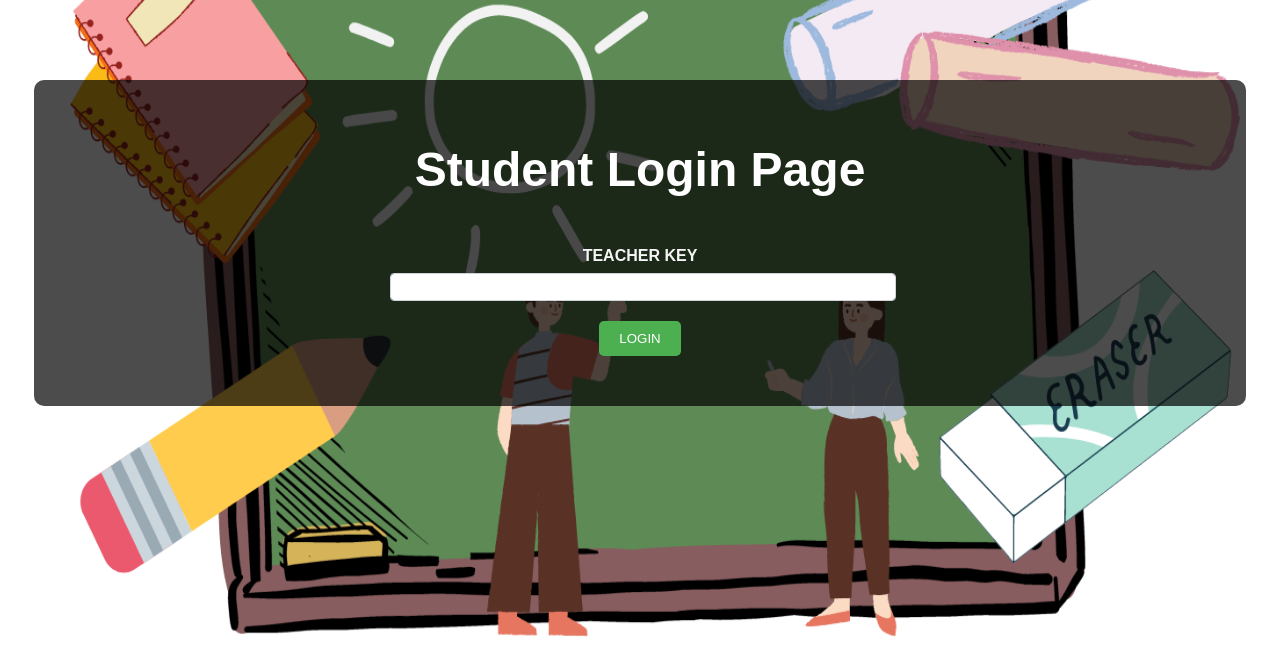
After one commit to Accerly13/PicDentify, a Django app: page /studentlogin/ in a window 1280 px wide. The commit adds this page. Shown: the top 646 px of the page. Run offline with Django 4.2, Linux system fonts and the light colour scheme.

Commit message:
edit student dashboard and add student login page

```diff
--- a/pages/urls.py
+++ b/pages/urls.py
@@ -15,4 +15,5 @@ urlpatterns = [
     path('try/', views.TryView.as_view(), name='try'),
     path('logout_view/', views.logout_view, name='logout_view'),
     path('logout_view', views.logout_view, name='logout_view'),
+    path('studentlogin/', views.StudentLogin.as_view(), name='studentlogin'),
 ]
--- a/pages/views.py
+++ b/pages/views.py
@@ -108,3 +108,6 @@ class StudentDashboard(TemplateView):
 
 class StudentActivity(TemplateView):
     template_name = 'studentActivity.html'
+
+class StudentLogin(TemplateView):
+    template_name = 'studentLogin.html'
--- /dev/null
+++ b/templates/studentLogin.html
@@ -0,0 +1,171 @@
+<!DOCTYPE html>
+<html>
+<head>
+    {% load static %}
+	<title>Teacher Login Page</title>
+	<meta name="viewport" content="width=device-width, initial-scale=1.0">
+	<link rel="stylesheet" type="text/css" href="style.css">
+	<script src="https://unpkg.com/sweetalert/dist/sweetalert.min.js"></script>
+
+</head>
+<body>
+		<div class="container">
+			<h1 class="move-in">Student Login Page</h1>
+			<form id="admin_key_submit">
+				<div style="color: whitesmoke; text-align: center;" class="form-group">
+				  <label>TEACHER KEY</label>
+				  <input type="text" id="" name="admin_key" required>
+				</div>
+				<div class="form-group" style="text-align: center;">
+				  <input type="submit" value="LOGIN">
+				</div>
+			  </form>
+		</div>
+</body>
+</html>
+
+<style>
+.move-in {
+  position: relative;
+  animation: moveIn 1s ease-in-out forwards;
+}
+
+@keyframes moveIn {
+  from {
+    top: -50px;
+    opacity: 0;
+  }
+  to {
+    top: 0;
+    opacity: 1;
+  }
+}
+
+body {
+  background-image: url("{% static 'img/classroom.png' %}");
+  background-size: 1200px 800px; /* Replace with the pixel values that work for you */
+  background-position: center center;
+  background-repeat: no-repeat;
+  font-family: Arial, sans-serif;
+  color: #fff;
+  margin: 0;
+  padding: 0;
+}
+
+@media only screen and (max-width: 600px) {
+  /* Adjust background image size for mobile devices with screens up to 600px wide */
+  body {
+    background-size: contain;
+  }
+}
+
+@media only screen and (max-width: 1024px) {
+  /* Adjust background image size for mobile devices with screens up to 600px wide */
+  body {
+    background-size: contain;
+  }
+}
+
+.confirm-message {
+  font-size: 18px;
+  margin-bottom: 20px;
+  text-align: center;
+  font-weight: bold;
+  }
+
+  .container {
+  background-color: rgba(0, 0, 0, 0.7);
+  padding: 30px;
+  border-radius: 10px;
+  margin: 10vh auto; /* Changed margin to use auto for left and right */
+  max-width: 90vw;
+  max-height: 90vw;
+  text-align: center;
+}
+
+
+h1 {
+	font-size: 36px;
+	margin-bottom: 30px;
+}
+
+.form-group {
+  margin-bottom: 20px;
+}
+
+    /* Style the label */
+    label {
+        display: block;
+        margin: 0.5rem;
+        font-weight: bold;
+    }
+
+    /* Style the input fields */
+	input[type="text"] {
+		width: 100%;
+		font-size: 1rem;
+		font-weight: 400;
+		line-height: 1.5;
+		color: #495057;
+		background-color: #fff;
+		background-clip: padding-box;
+		border: 1px solid #ced4da;
+		border-radius: 0.25rem;
+		transition: border-color 0.15s ease-in-out, box-shadow 0.15s ease-in-out;
+		text-align: center;
+		}
+
+    /* Style the button */
+    .btn {
+        display: inline-block;
+        font-weight: 400;
+        color: #fff;
+        text-align: center;
+        vertical-align: middle;
+        -webkit-user-select: none;
+        -moz-user-select: none;
+        -ms-user-select: none;
+        user-select: none;
+        background-color: #007bff;
+        border: 1px solid #007bff;
+        padding: 0.375rem 0.75rem;
+        font-size: 1rem;
+        line-height: 1.5;
+        border-radius: 0.25rem;
+        transition: color 0.15s ease-in-out, background-color 0.15s ease-in-out,
+            border-color 0.15s ease-in-out, box-shadow 0.15s ease-in-out;
+    }
+
+input[type="submit"] {
+  padding: 10px 20px;
+  background-color: #4CAF50;
+  color: #fff;
+  border: none;
+  border-radius: 5px;
+  cursor: pointer;
+}
+
+input[type="submit"]:hover {
+  background-color: #3e8e41;
+}
+
+@media only screen and (min-width: 768px) {
+	.container {
+		margin: 10vh auto;
+	}
+
+	h1 {
+		font-size: 48px;
+		margin-bottom: 50px;
+	}
+
+	form {
+		max-width: 500px;
+		margin: 0 auto;
+	}
+}
+</style>
+
+<script>
+
+</script>
```
Also changed, not shown: templates/studentDashboard.html (+247 -51 lines).
